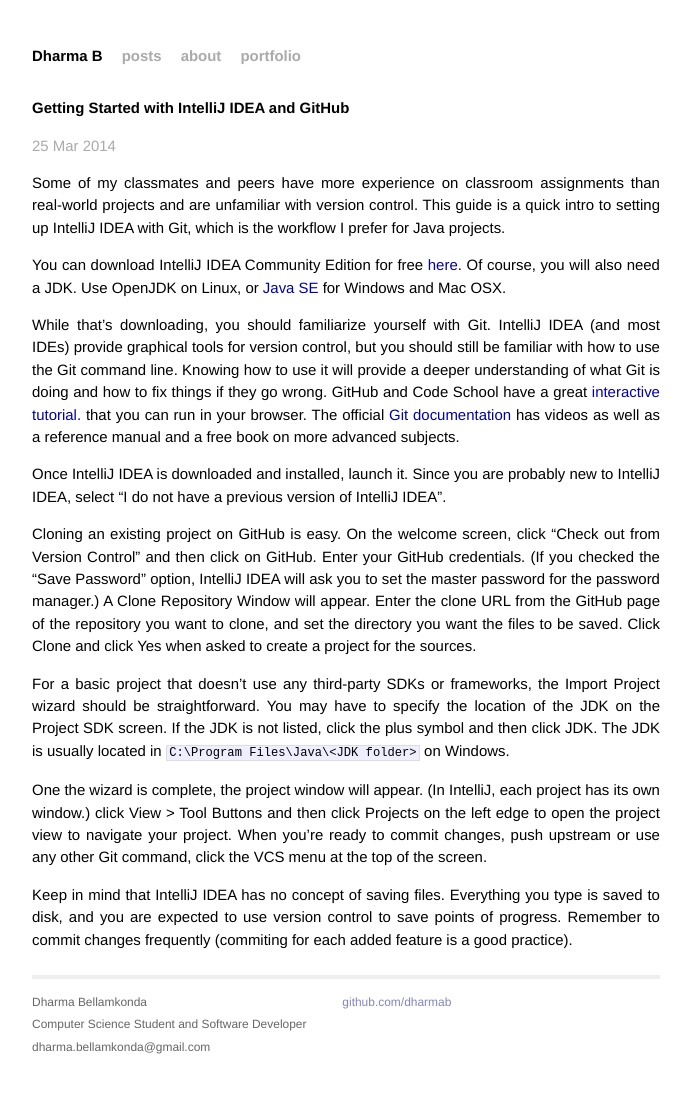
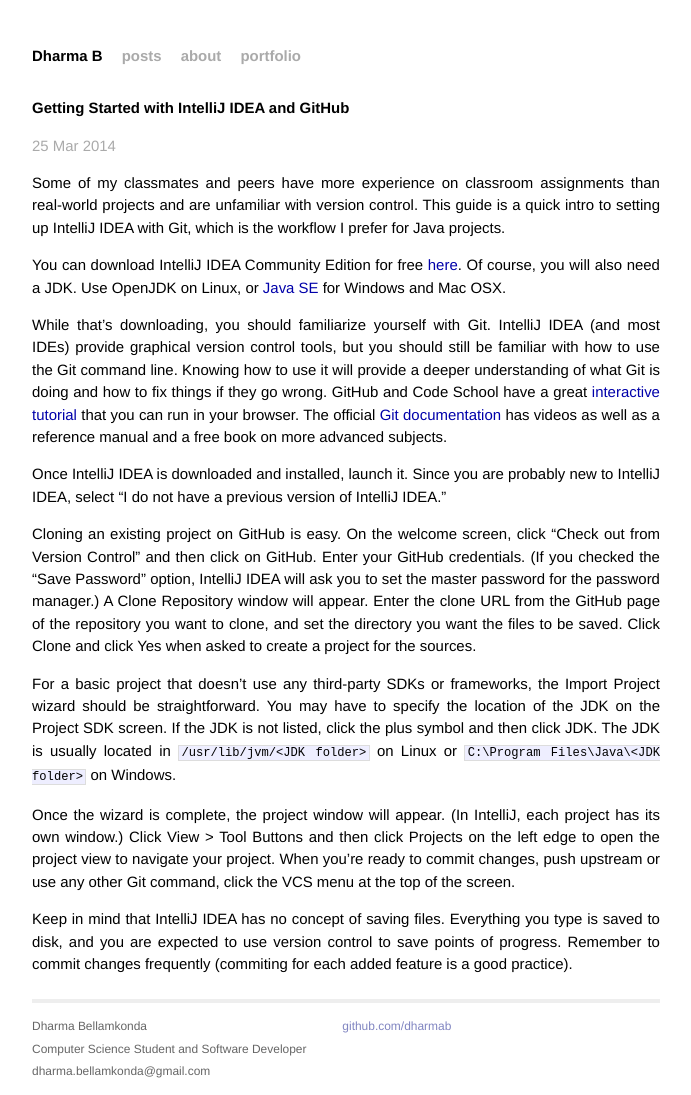
Before and after one commit to dharmab/dharmab.github.io, a Jekyll site: the page built from _posts/2014-03-25-github-guide.markdown, in a window 1280 px wide. Shown: the whole page, without its empty margins (294-985 px from the left). Built offline with Jekyll 4.4.1, drawn with Linux system fonts in a browser that asks for light colours; Markdown is read by kramdown in place of the engine named in the settings; before the commit the page ends 1070 px from its top, so only the background shows below that.

Commit message:
fix typos

```diff
--- a/_posts/2014-03-25-github-guide.markdown
+++ b/_posts/2014-03-25-github-guide.markdown
@@ -8,14 +8,14 @@
 
 You can download IntelliJ IDEA Community Edition for free [here](https://www.jetbrains.com/idea/download/). Of course, you will also need a JDK. Use OpenJDK on Linux, or [Java SE](http://www.oracle.com/technetwork/java/javase/downloads/index.html) for Windows and Mac OSX.
 
-While that's downloading, you should familiarize yourself with Git. IntelliJ IDEA (and most IDEs) provide graphical tools for version control, but you should still be familiar with how to use the Git command line. Knowing how to use it will provide a deeper understanding of what Git is doing and how to fix things if they go wrong. GitHub and Code School have a great [interactive tutorial.](http://try.github.io/) that you can run in your browser. The official [Git documentation](http://www.git-scm.com/documentation) has videos as well as a reference manual and a free book on more advanced subjects.
+While that's downloading, you should familiarize yourself with Git. IntelliJ IDEA (and most IDEs) provide graphical version control tools, but you should still be familiar with how to use the Git command line. Knowing how to use it will provide a deeper understanding of what Git is doing and how to fix things if they go wrong. GitHub and Code School have a great [interactive tutorial](http://try.github.io/) that you can run in your browser. The official [Git documentation](http://www.git-scm.com/documentation) has videos as well as a reference manual and a free book on more advanced subjects.
 
-Once IntelliJ IDEA is downloaded and installed, launch it. Since you are probably new to IntelliJ IDEA, select "I do not have a previous version of IntelliJ IDEA".
+Once IntelliJ IDEA is downloaded and installed, launch it. Since you are probably new to IntelliJ IDEA, select "I do not have a previous version of IntelliJ IDEA."
 
-Cloning an existing project on GitHub is easy. On the welcome screen, click "Check out from Version Control" and then click on GitHub. Enter your GitHub credentials. (If you checked the "Save Password" option, IntelliJ IDEA will ask you to set the master password for the password manager.) A Clone Repository Window will appear. Enter the clone URL from the GitHub page of the repository you want to clone, and set the directory you want the files to be saved. Click Clone and click Yes when asked to create a project for the sources.
+Cloning an existing project on GitHub is easy. On the welcome screen, click "Check out from Version Control" and then click on GitHub. Enter your GitHub credentials. (If you checked the "Save Password" option, IntelliJ IDEA will ask you to set the master password for the password manager.) A Clone Repository window will appear. Enter the clone URL from the GitHub page of the repository you want to clone, and set the directory you want the files to be saved. Click Clone and click Yes when asked to create a project for the sources.
 
-For a basic project that doesn't use any third-party SDKs or frameworks, the Import Project wizard should be straightforward. You may have to specify the location of the JDK on the Project SDK screen. If the JDK is not listed, click the plus symbol and then click JDK. The JDK is usually located in `C:\Program Files\Java\<JDK folder>` on Windows.
+For a basic project that doesn't use any third-party SDKs or frameworks, the Import Project wizard should be straightforward. You may have to specify the location of the JDK on the Project SDK screen. If the JDK is not listed, click the plus symbol and then click JDK. The JDK is usually located in `/usr/lib/jvm/<JDK folder>` on Linux or `C:\Program Files\Java\<JDK folder>` on Windows.
 
-One the wizard is complete, the project window will appear. (In IntelliJ, each project has its own window.) click View > Tool Buttons and then click Projects on the left edge to open the project view to navigate your project. When you're ready to commit changes, push upstream or use any other Git command, click the VCS menu at the top of the screen.
+Once the wizard is complete, the project window will appear. (In IntelliJ, each project has its own window.) Click View > Tool Buttons and then click Projects on the left edge to open the project view to navigate your project. When you're ready to commit changes, push upstream or use any other Git command, click the VCS menu at the top of the screen.
 
 Keep in mind that IntelliJ IDEA has no concept of saving files. Everything you type is saved to disk, and you are expected to use version control to save points of progress. Remember to commit changes frequently (commiting for each added feature is a good practice).
```
